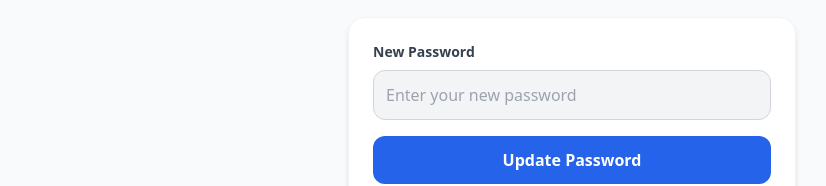
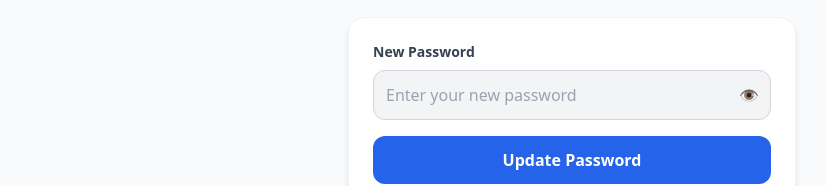
Before and after one commit to karlispujats901/vaultbuddy-website, a Next.js app: page /reset-password in a window 1280 px wide. Shown: the part 203-389 px from the top of the page, without its empty margins (68-894 px from the left). Built offline with nearby package versions, Linux system fonts and the light colour scheme; no server answers.

Commit message:
Adding toggle eye

```diff
--- a/app/reset-password/page.tsx
+++ b/app/reset-password/page.tsx
@@ -13,6 +13,8 @@
   const [password, setPassword] = useState("");
   const [message, setMessage] = useState("");
   const [ready, setReady] = useState(false);
+  const [showPassword, setShowPassword] = useState(false);
+
 
   /* -------------------------------------------------
      🔑 Establish recovery session (PKCE + Implicit)
@@ -122,12 +124,24 @@
               New Password
             </label>
 
+           <div className="relative mb-4">
             <input
-              type="password"
+              type={showPassword ? "text" : "password"}
               placeholder="Enter your new password"
-              className="w-full p-3 bg-gray-100 border border-gray-300 rounded-xl focus:ring-2 focus:ring-blue-500 focus:outline-none mb-4"
+              className="w-full p-3 pr-12 bg-gray-100 border border-gray-300 rounded-xl focus:ring-2 focus:ring-blue-500 focus:outline-none"
               onChange={(e) => setPassword(e.target.value)}
             />
+
+            <button
+              type="button"
+              onClick={() => setShowPassword(!showPassword)}
+              className="absolute inset-y-0 right-3 flex items-center text-gray-500 hover:text-gray-700"
+              aria-label={showPassword ? "Hide password" : "Show password"}
+            >
+              {showPassword ? "🙈" : "👁️"}
+            </button>
+          </div>
+
 
             <button
               className="w-full bg-blue-600 hover:bg-blue-700 transition text-white font-semibold py-3 rounded-xl"
```
